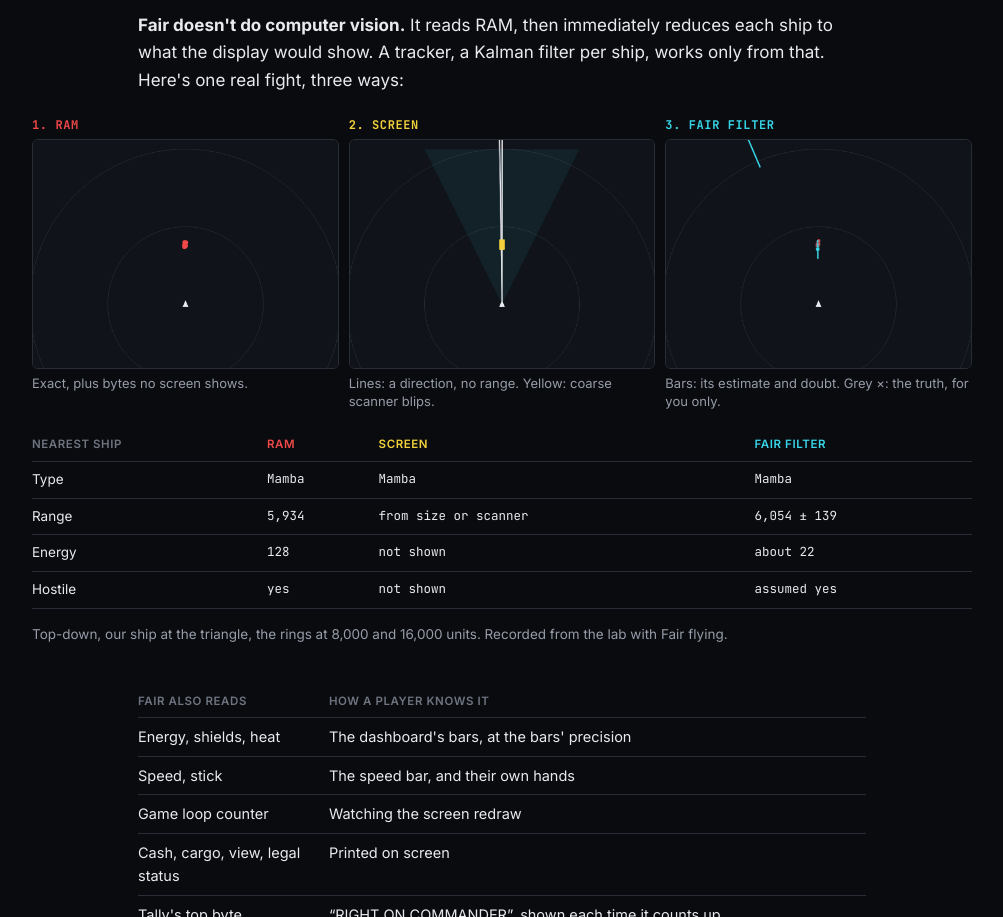
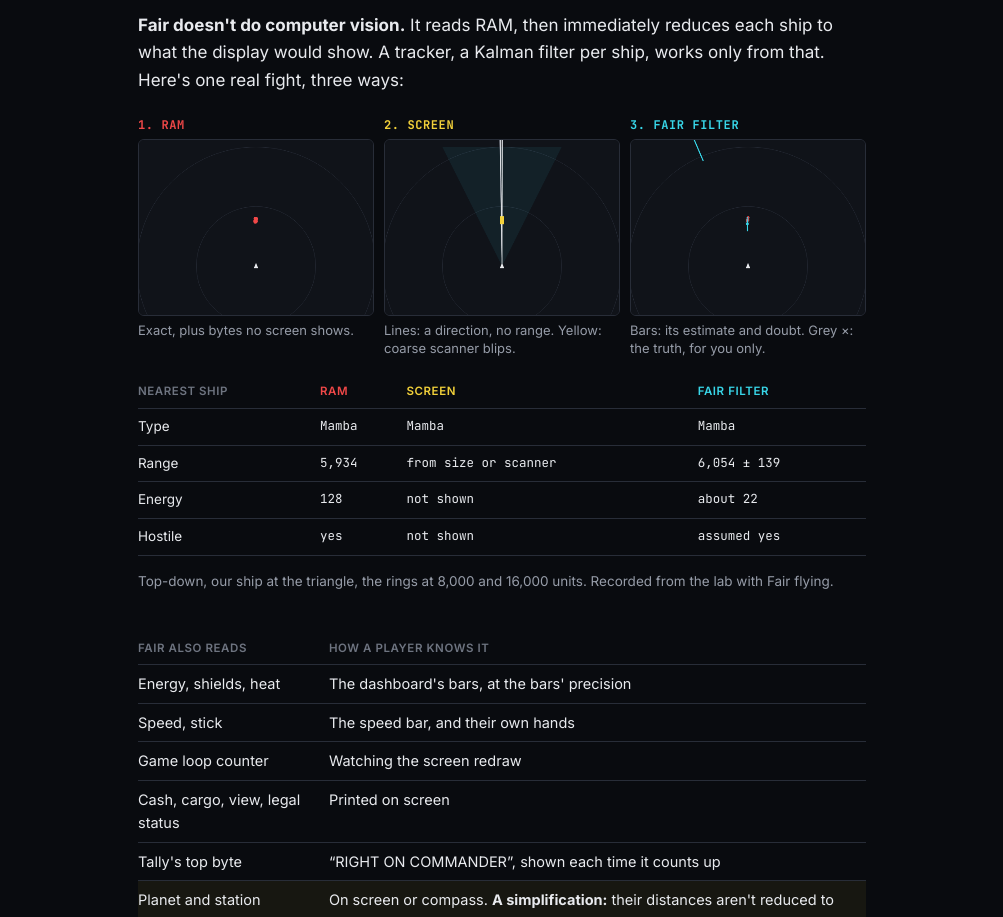
Before and after one commit to 8bitkick/elite-agent, a website: page web/paper.html in a window 1280 px wide. Shown: the part 1963-2880 px from the top of the page, without its empty margins (138-1141 px from the left). Drawn offline with Linux system fonts and the light colour scheme; files whose address does not match are found by name.

Commit message:
paper: the Fair filter figure at the text's width

```diff
--- a/web/paper.html
+++ b/web/paper.html
@@ -154,7 +154,7 @@ footer a { color: var(--soft); }
 <h2>What is fair?</h2>
 <p>Optimal cheats openly, reading exact ships from RAM. Fair may know only what a player could get from the screen, the game's rules and its own notes.</p>
 <p><b>Fair doesn't do computer vision.</b> It reads RAM, then immediately reduces each ship to what the display would show. A tracker, a Kalman filter per ship, works only from that. Here's one real fight, three ways:</p>
-<figure class="wide">
+<figure>
   <div class="fairgrid">
     <div><h4 style="color:var(--red)">1. RAM</h4><canvas id="fram"></canvas><p>Exact, plus bytes no screen shows.</p></div>
     <div><h4 style="color:var(--yel)">2. Screen</h4><canvas id="fscr"></canvas><p>Lines: a direction, no range. Yellow: coarse scanner blips.</p></div>
```
